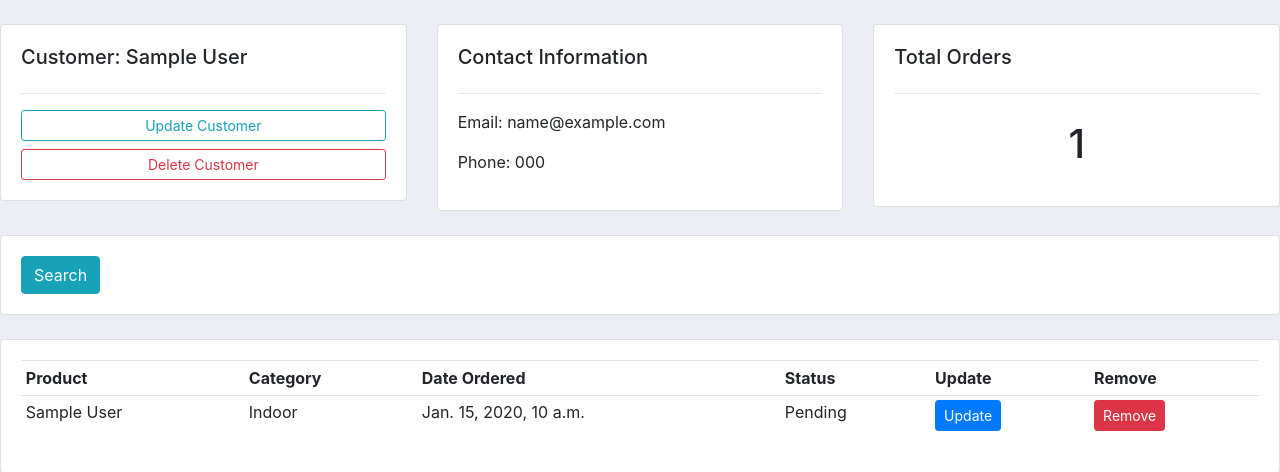
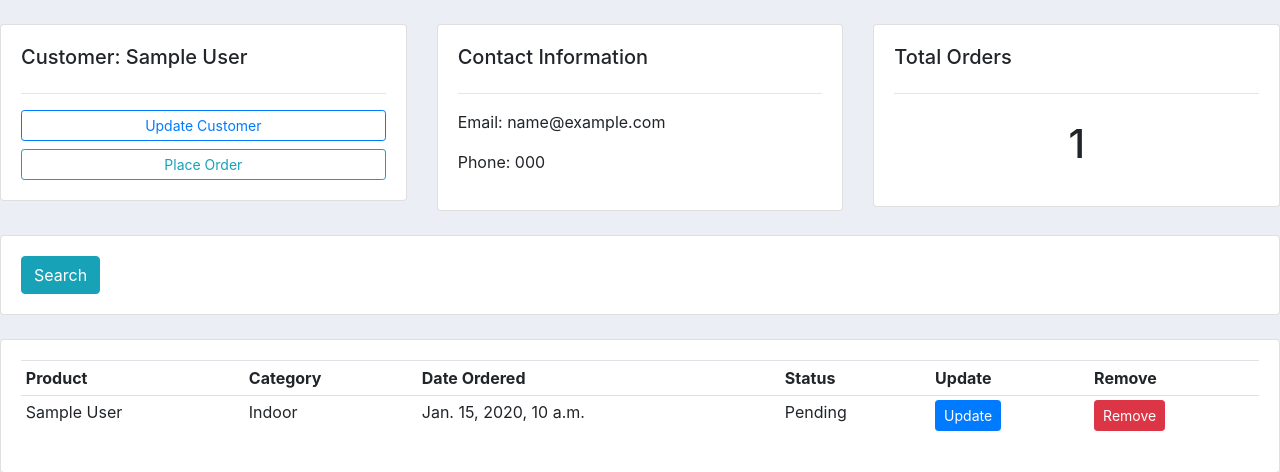
Before and after one commit to Constadine/crm1, a Django app: page /customer/1/ in a window 1280 px wide. Shown: the part 59-531 px from the top of the page. Run offline with Django 3.2, Linux system fonts and the light colour scheme; tables that the repository leaves empty hold one stand-in row (values such as "Sample post"); some libraries are stand-ins or nearby versions.

Commit message:
Add inline formsets
Multiple orders can be placed at once through the customers page.

```diff
--- a/accounts/templates/accounts/customer.html
+++ b/accounts/templates/accounts/customer.html
@@ -1,4 +1,4 @@
-{%  extends 'accounts/main.html' %}
+{% extends 'accounts/main.html' %}
 
 {% block content %}
 
@@ -9,8 +9,9 @@
         <div class="card card-body">
             <h5>Customer: {{ customer.name }}</h5>
             <hr>
-			<a class="btn btn-outline-info  btn-sm btn-block" href="">Update Customer</a>
-			<a class="btn btn-outline-danger  btn-sm btn-block" href="">Delete Customer</a>
+            <a class="btn btn-outline-primary  btn-sm btn-block" href="">Update Customer</a>
+            <a class="btn btn-outline-info  btn-sm btn-block" href="{% url 'create_order' customer.id %}">Place
+                Order</a>
 
         </div>
     </div>
--- a/accounts/templates/accounts/dashboard.html
+++ b/accounts/templates/accounts/dashboard.html
@@ -38,7 +38,6 @@
         <h5>LAST 5 ORDERS</h5>
         <hr>
         <div class="card card-body">
-            <a class="btn btn-primary btn-sm btn-block" href= "{% url 'create_order' %}">Create Order</a>
             <table class="table table-sm">
                 <tr>
                     <th>Product</th>
@@ -54,8 +53,8 @@
                     <td>{{ order.product }}</td>
                     <td>{{ order.date_created }}</td>
                     <td>{{ order.status }}</td>
-                    <td><a class='btn btn-sm btn-primary'href="{% url 'update_order' order.id %}">Update</a></td>
-                    <td><a class='btn btn-sm btn-danger'href="{% url 'delete_order' order.id %}">Remove</a></td>
+                    <td><a class='btn btn-sm btn-primary' href="{% url 'update_order' order.id %}">Update</a></td>
+                    <td><a class='btn btn-sm btn-danger' href="{% url 'delete_order' order.id %}">Remove</a></td>
 
 
                 </tr>
--- a/accounts/templates/accounts/main.html
+++ b/accounts/templates/accounts/main.html
@@ -11,7 +11,7 @@
     <link rel="stylesheet" href="https://stackpath.bootstrapcdn.com/bootstrap/4.3.1/css/bootstrap.min.css" /
         integrity="sha384-ggOyR0iXCbMQv3Xipma34MD+dH/1fQ784/j6cY/iJTQUOhcWr7x9JvoRxT2MZw1T" crossorigin="anonymous">
 
-    <link rel="stylesheet" type="text/css" href="{% static '/crm1/css/main.css' %}">
+    <link rel="stylesheet" type="text/css" href="{% static 'crm1/css/main.css' %}">
 
 
 
--- a/accounts/templates/accounts/navbar.html
+++ b/accounts/templates/accounts/navbar.html
@@ -1,7 +1,7 @@
 {% load static %}
 
 <nav class="navbar navbar-expand-lg navbar-dark bg-dark">
-    <img src="{% static 'images/logocrm.png' %}" alt="">
+    <img src="{% static 'crm1/images/logo.png' %}" alt="">
     <button class="navbar-toggler" type="button" data-toggle="collapse" data-target="#navbarNav"
         aria-controls="navbarNav" aria-expanded="false" aria-label="Toggle navigation">
         <span class="navbar-toggler-icon"></span>
--- a/accounts/templates/accounts/order_form.html
+++ b/accounts/templates/accounts/order_form.html
@@ -10,7 +10,11 @@
 
 
                 {% csrf_token %}
+                {{ formset.management_form }}
+                {% for form in formset %}
                 {{ form }}
+                <hr>
+                {% endfor %}
                 <input type="submit" name='Submit'>
 
 
--- a/accounts/urls.py
+++ b/accounts/urls.py
@@ -7,7 +7,7 @@ urlpatterns = [
     path('products/', views.products, name='products'),
     path('customer/<str:pk>/', views.customer, name='customer'),
 
-    path('create_order/', views.createOrder, name='create_order'),
+    path('create_order/<str:pk>/', views.createOrder, name='create_order'),
     path('update_order/<str:pk>/', views.updateOrder, name='update_order'),
     path('delete_order/<str:pk>/', views.deleteOrder, name='delete_order')
 
--- a/accounts/views.py
+++ b/accounts/views.py
@@ -1,4 +1,5 @@
 from django.shortcuts import render, redirect
+from django.forms import inlineformset_factory
 # from django.http import HttpResponse
 from .models import *
 from .forms import OrderForm
@@ -40,16 +41,19 @@ def customer(request, pk):
     return render(request, "accounts/customer.html", context)
 
 
-def createOrder(request):
+def createOrder(request, pk):
+    OrderFormSet = inlineformset_factory(Customer, Order, fields=('product', 'status'), extra=10)
+    customer = Customer.objects.get(id=pk)
+    formset = OrderFormSet(queryset=Order.objects.none(), instance=customer)
+    #form = OrderForm(initial = {'customer':customer})
+    if request.method == "POST":
+        formset = OrderFormSet(request.POST, instance=customer)
 
-    form = OrderForm()
-    if request.method == "POST":
-
-        form = OrderForm(request.POST)
-        if form.is_valid():
-            form.save()
+        #form = OrderForm(request.POST)
+        if formset.is_valid():
+            formset.save()
             return redirect('/')
-    context = {'form': form}
+    context = {'formset': formset}
 
     return render(request, 'accounts/order_form.html', context)
 
```
Also changed, not shown: static/crm1/images/logo.png (renamed from static/crm1/images/logocrm.png). Lines whose indentation alone changed are shown as unchanged.
